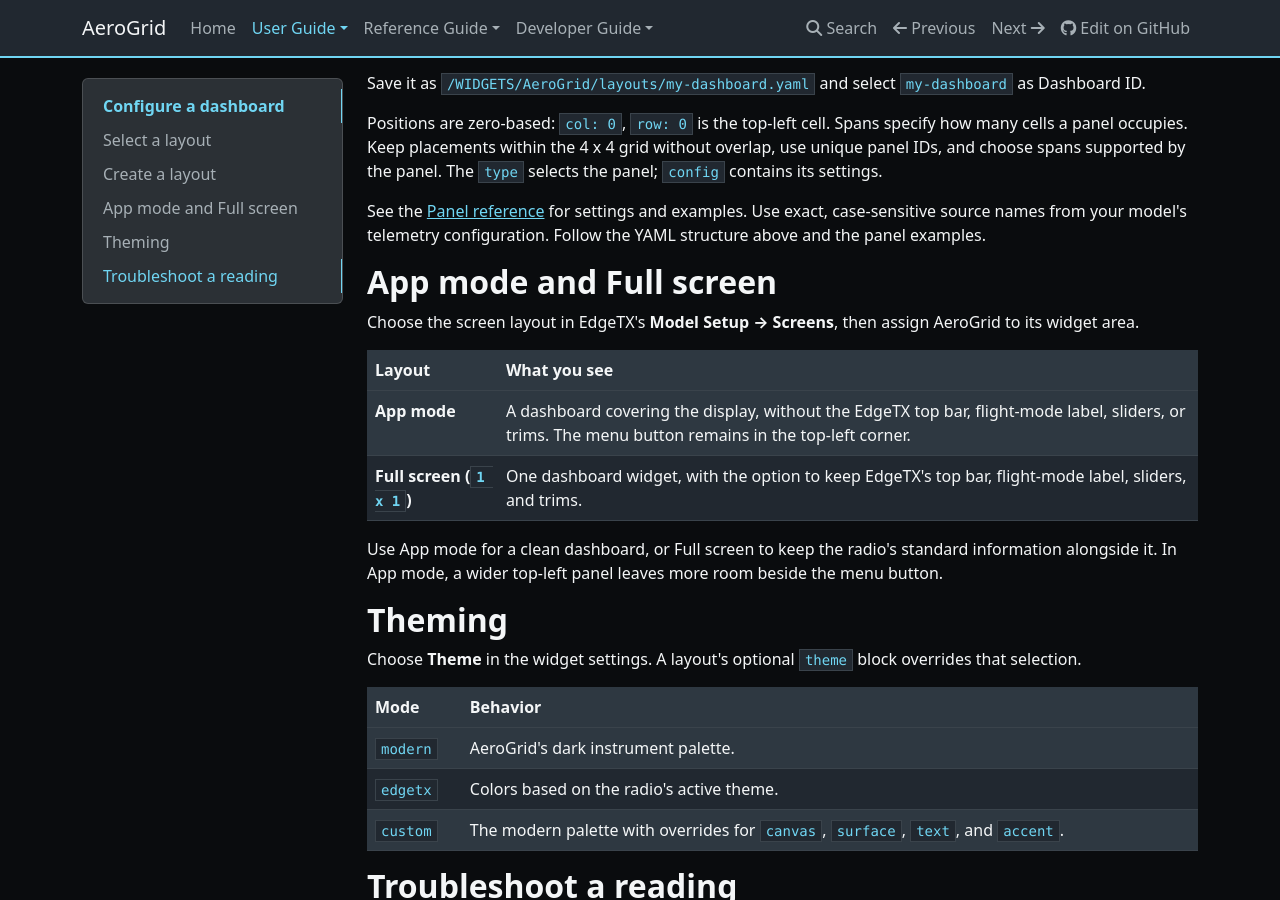
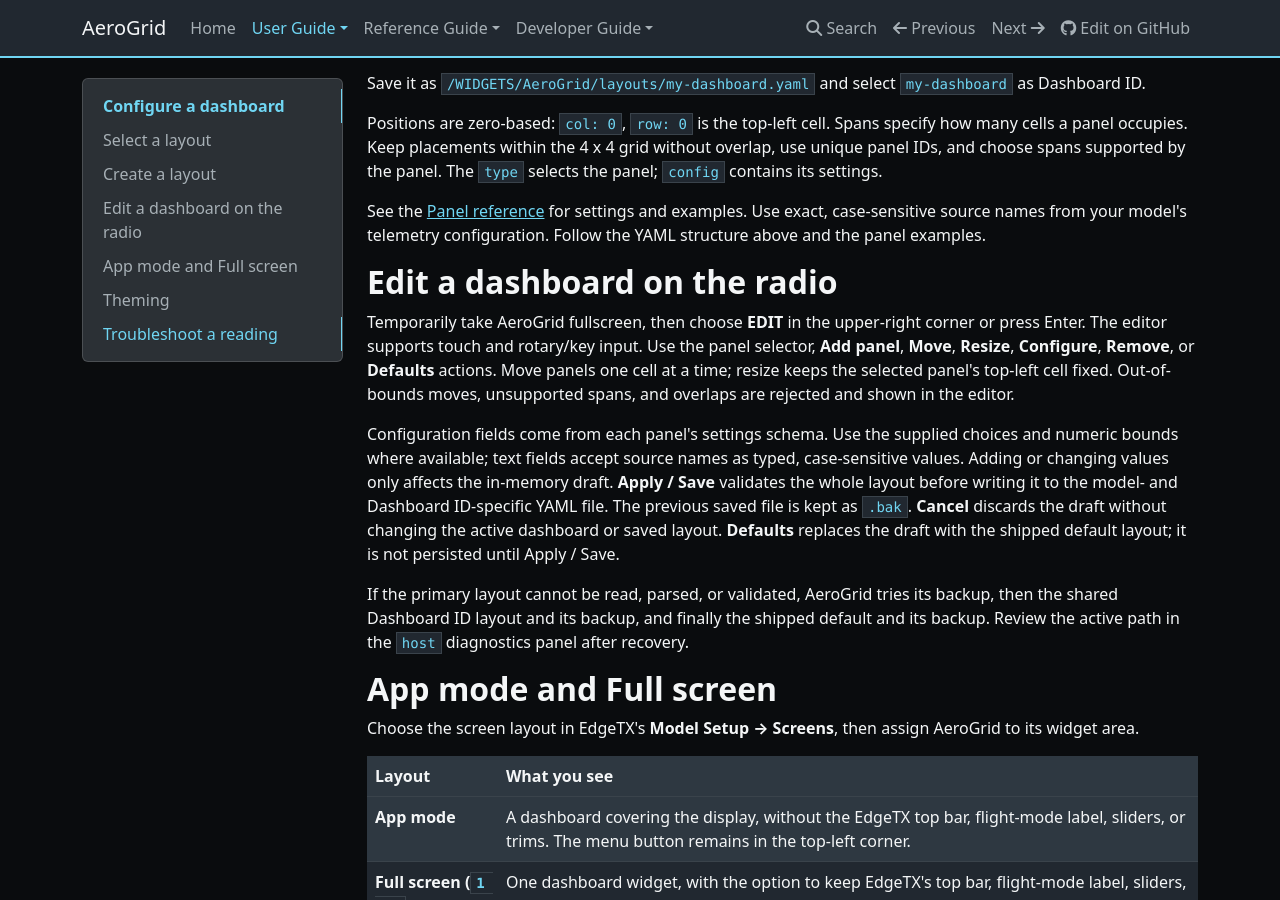
Before and after one commit to thomaskistler/aero-grid, an MkDocs documentation site: the page built from docs/user-guide/dashboards.md, in a window 1280 px wide and 900 px high, scrolled down 1020 px. Built offline with MkDocs 1.6.1, drawn with Linux system fonts in a browser that asks for light colours; nearby versions of some CDN libraries; some of the changed text lies outside the part shown.

Commit message:
Add phase-two on-radio dashboard editor
Implement draft-based editing, strict validation, YAML persistence with backups, recovery, and editor integration coverage.

Co-authored-by: Copilot App <223556219+Copilot@users.noreply.github.com>

```diff
--- a/docs/user-guide/dashboards.md
+++ b/docs/user-guide/dashboards.md
@@ -13,7 +13,8 @@ files in order:
 3. `default.yaml` if neither file exists.
 
 Use a different Dashboard ID on each EdgeTX screen to select different layouts.
-Edit layout files on your computer, then copy them to the SD card.
+You can edit layouts on the radio in temporary fullscreen mode, or edit YAML
+files on a computer and copy them to the SD card.
 
 Before using the bundled layout, adjust its source names, battery cell count,
 and alarm thresholds for your model. Its battery source must measure the
@@ -63,6 +64,29 @@ See the [Panel reference](../reference-guide/index.md) for settings and examples
 Use exact, case-sensitive source names from your model's telemetry configuration.
 Follow the YAML structure above and the panel examples.
 
+## Edit a dashboard on the radio
+
+Temporarily take AeroGrid fullscreen, then choose **EDIT** in the upper-right
+corner or press Enter. The editor supports touch and rotary/key input.
+Use the panel selector, **Add panel**, **Move**, **Resize**, **Configure**,
+**Remove**, or **Defaults** actions. Move panels one cell at a time; resize
+keeps the selected panel's top-left cell fixed. Out-of-bounds moves, unsupported
+spans, and overlaps are rejected and shown in the editor.
+
+Configuration fields come from each panel's settings schema. Use the supplied
+choices and numeric bounds where available; text fields accept source names as
+typed, case-sensitive values. Adding or changing values only affects the
+in-memory draft. **Apply / Save** validates the whole layout before writing it
+to the model- and Dashboard ID-specific YAML file. The previous saved file is
+kept as `.bak`. **Cancel** discards the draft without changing the active
+dashboard or saved layout. **Defaults** replaces the draft with the shipped
+default layout; it is not persisted until Apply / Save.
+
+If the primary layout cannot be read, parsed, or validated, AeroGrid tries its
+backup, then the shared Dashboard ID layout and its backup, and finally the
+shipped default and its backup. Review the active path in the `host` diagnostics
+panel after recovery.
+
 ## App mode and Full screen
 
 Choose the screen layout in EdgeTX's **Model Setup → Screens**, then assign
```
Also changed, not shown: docs/hardware-validation.md (+13 -1 lines), plans/aerogrid-spec.md (+3 -3 lines), 13 other files.
